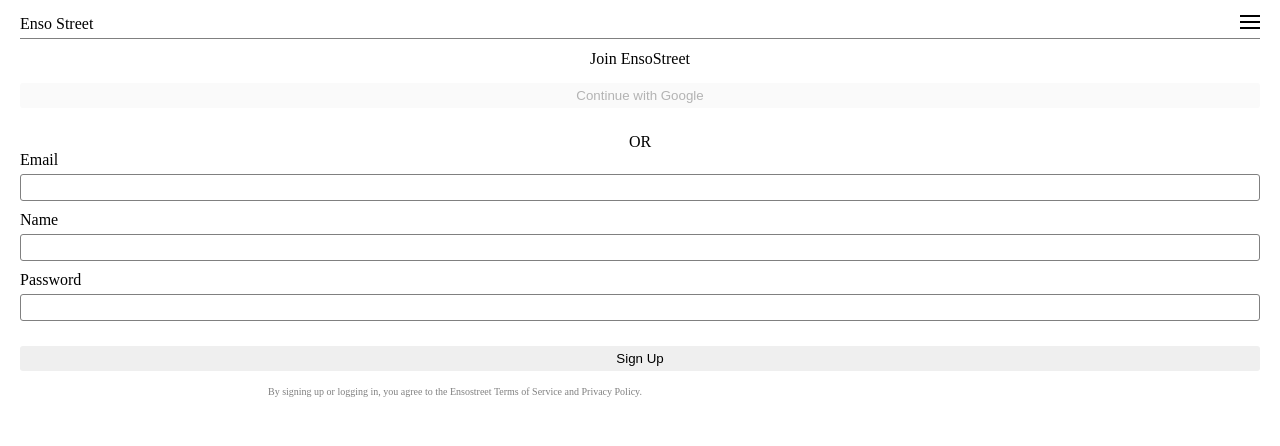
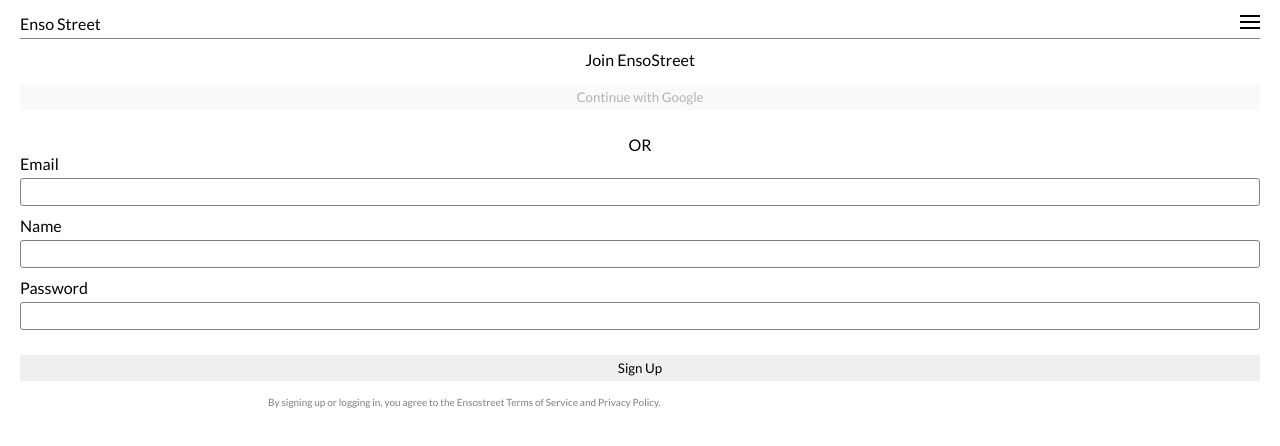
Before and after one commit to liquidMocha/enso-street, a React app: page /sign-up in a window 1280 px wide. Shown: the top 446 px of the page. Built offline with nearby package versions, Linux system fonts and the light colour scheme.

Commit message:
Add font Lato and apply to all pages
[#170853875] (https://www.pivotaltracker.com/story/show/170853875)

```diff
--- a/public/index.html
+++ b/public/index.html
@@ -25,8 +25,9 @@
       manifest.json provides metadata used when your web app is installed on a
       user's mobile device or desktop. See https://developers.google.com/web/fundamentals/web-app-manifest/
     -->
-<!--    <link rel="manifest" href="%PUBLIC_URL%/manifest.json"/>-->
+    <!--    <link rel="manifest" href="%PUBLIC_URL%/manifest.json"/>-->
     <link rel="stylesheet" href="https://cdnjs.cloudflare.com/ajax/libs/font-awesome/4.7.0/css/font-awesome.min.css">
+    <link href="https://fonts.googleapis.com/css?family=Lato&display=swap" rel="stylesheet">
     <!--
       Notice the use of %PUBLIC_URL% in the tags above.
       It will be replaced with the URL of the `public` folder during the build.
@@ -41,15 +42,5 @@
 <body>
 <noscript>You need to enable JavaScript to run this app.</noscript>
 <div id="root"></div>
-<!--
-  This HTML file is a template.
-  If you open it directly in the browser, you will see an empty page.
-
-  You can add webfonts, meta tags, or analytics to this file.
-  The build step will place the bundled scripts into the <body> tag.
-
-  To begin the development, run `npm start` or `yarn start`.
-  To create a production bundle, use `npm run build` or `yarn build`.
--->
 </body>
 </html>
--- a/src/App.js
+++ b/src/App.js
@@ -16,7 +16,7 @@ class App extends React.Component {
     render() {
         return (
             <BrowserRouter>
-                <div id='app-content'>
+                <main id='app-content'>
                     <HomePageRouter/>
                     <Route path='/menu'>
                         <MenuPage baseUrl={BASE_URL} isLoggedIn={isUserLoggedIn}/>
@@ -29,7 +29,7 @@ class App extends React.Component {
                     </Route>
                     <MyItemsRouter/>
                     <PostItemRouter/>
-                </div>
+                </main>
                 <ToastContainer position='bottom-center' autoClose={2000} hideProgressBar={true} closeOnClick
                                 draggable={false}/>
             </BrowserRouter>
--- a/src/components/homepage/HomePage.js
+++ b/src/components/homepage/HomePage.js
@@ -90,7 +90,7 @@ const HomePage = (props) => {
                     }}/>
                 }
             </div>
-            <div className='category-cards'>
+            <section className='category-cards'>
                 <CategoryCard
                     imageSource='https://enso-street-item-photos.s3.us-east-2.amazonaws.com/category-images/home+maintenance.JPG'
                     name='Home Maintenance'
@@ -121,7 +121,7 @@ const HomePage = (props) => {
                     name='DIY Home Improvement'
                     categoryKey='diy-home-improvement'
                 />
-            </div>
+            </section>
         </div>
     )
 };
--- a/src/styles/App.scss
+++ b/src/styles/App.scss
@@ -1,5 +1,9 @@
 .App {
   height: 100%;
+}
+
+* {
+  font-family: 'Lato', sans-serif;
 }
 
 #app-content {
--- a/src/styles/HomePage.scss
+++ b/src/styles/HomePage.scss
@@ -1,10 +1,3 @@
-#date-tabs {
-  display: flex;
-  width: 100%;
-  margin-top: 15px;
-  margin-left: 0;
-}
-
 .category-cards {
   .category-card {
     margin-bottom: 15px;
```
